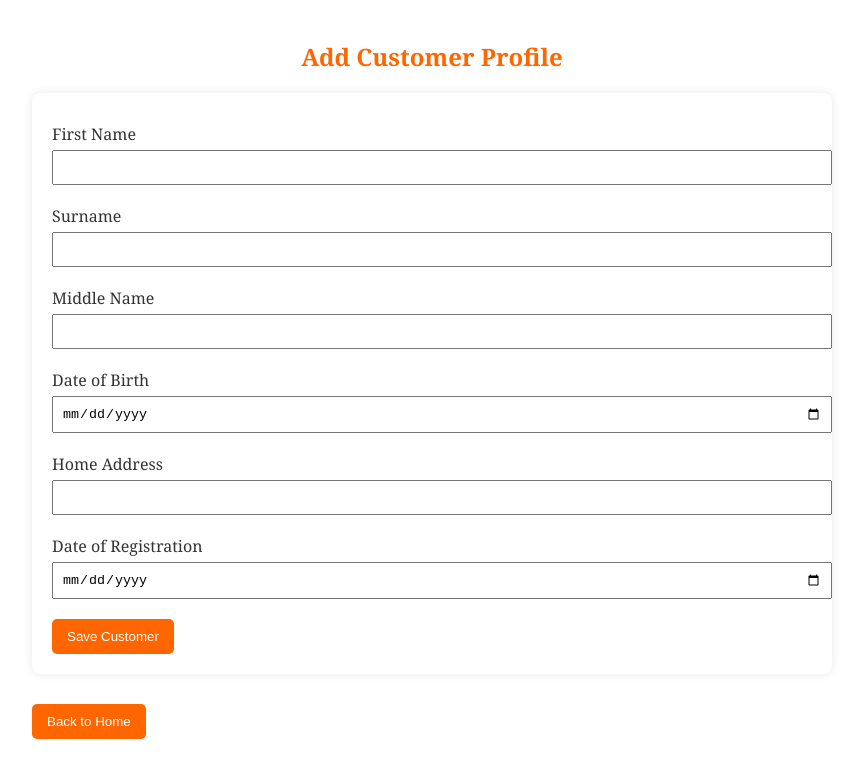
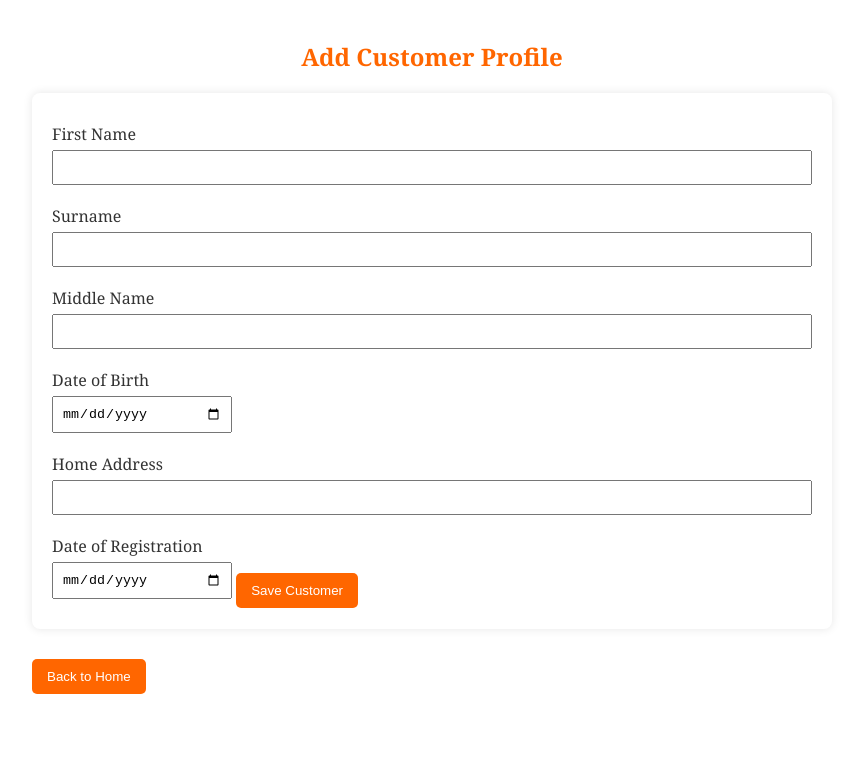
Before and after one commit to qemeanua/tastybites_corp, a website: page public/index.html in a window 1280 px wide. Both pictures are taken after a click on the button "Add New Customer". Shown: the whole page, without its empty margins (208-1071 px from the left). Drawn offline with Linux system fonts and the light colour scheme.

Commit message:
updates css for date

```diff
--- a/public/style.css
+++ b/public/style.css
@@ -31,6 +31,15 @@ form {
   box-shadow: 0 0 10px rgba(0,0,0,0.1);
 }
 
+/* Use form-row flex container for inputs and buttons side by side */
+.form-row {
+  display: flex;
+  flex-wrap: wrap;
+  gap: 10px;
+  align-items: center;
+  margin-bottom: 10px;
+}
+
 form label {
   display: block;
   margin: 10px 0 5px;
@@ -40,6 +49,17 @@ form input, form select {
   width: 100%;
   padding: 8px;
   margin-bottom: 10px;
+  box-sizing: border-box;
+}
+
+form input[type="date"] {
+  width: auto;
+  min-width: 180px;
+  padding: 8px;
+  box-sizing: border-box;
+  display: inline-block;
+  vertical-align: middle;
+  margin-right: 0;
 }
 
 button {
@@ -50,6 +70,9 @@ button {
   border: none;
   border-radius: 5px;
   cursor: pointer;
+  white-space: nowrap;
+  display: inline-block;
+  vertical-align: middle;
 }
 
 button:hover {
```
